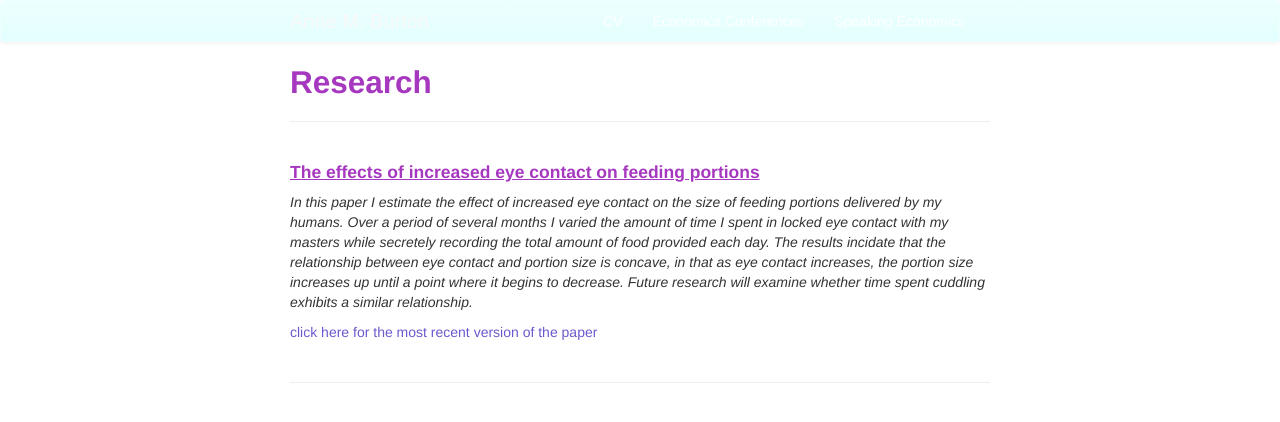
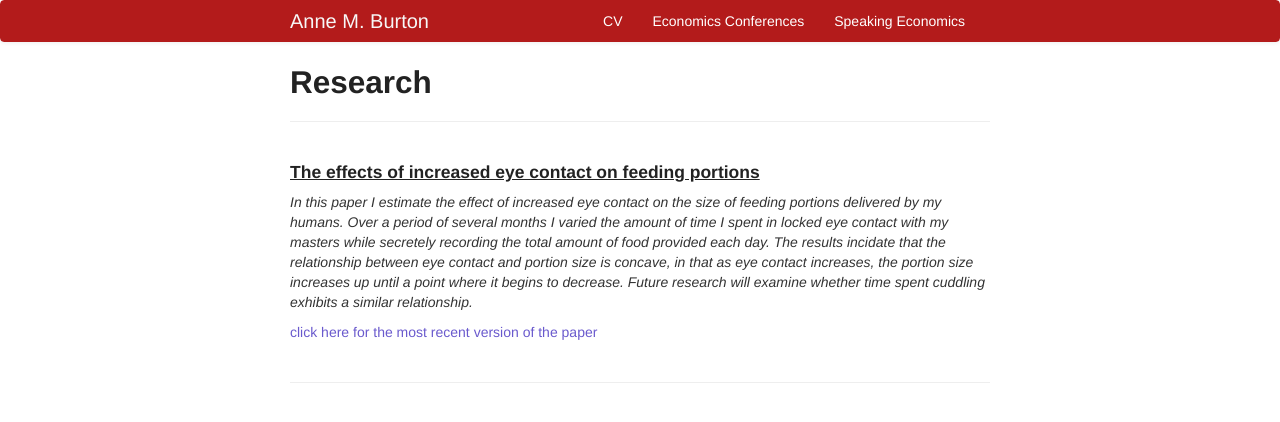
Before and after one commit to anne-m-burton/anne-m-burton.github.io, a Jekyll site: the page built from pages/research.md, in a window 1280 px wide. Shown: the top 422 px of the page. Built offline with Jekyll 4.4.1, drawn with Linux system fonts in a browser that asks for light colours.

Commit message:
change colors

```diff
--- a/assets/themes/twitter/css/my_custom_css.css
+++ b/assets/themes/twitter/css/my_custom_css.css
@@ -15,8 +15,8 @@ a {
 }
 
 a:hover {
-    color: darkslateblue;
-    background-color: #e3e4fa;
+    color: #222222;
+    background-color: #222222;
     text-decoration: none;
 }
 
@@ -58,7 +58,7 @@ td.right {
 
 
 h1, h2, h3, h4, h5 {
-    color: #a638bf;
+    color: #222222;
 }
 
 .danger {
@@ -86,28 +86,28 @@ h1, h2, h3, h4, h5 {
     padding-left: 10px;
 }
 
-
+/*Change nav and header color */
 .navbar-inner {
    min-height:40px;
    padding-left:20px;
    padding-right:20px;
    background-color:#fafafa;
-    background-image:-moz-linear-gradient(top, #edffff, #e3ffff);
-    background-image:-webkit-gradient(linear, 0 0, 0 100%, from(#edffff), to(#f2f2f2));
-    background-image:-webkit-linear-gradient(top, #edffff, #e3ffff);
-    background-image:-o-linear-gradient(top, #edffff, #e3ffff);
-    background-image:linear-gradient(to bottom, #edffff, #e3ffff);
-    background-repeat:repeat-x;
-    filter:progid:DXImageTransform.Microsoft.gradient(startColorstr='#ffffffff', endColorstr='#fff2f2f2', GradientType=0);
-    border:1px solid #edffff;
+   background-image:-moz-linear-gradient(top, #b31b1b, #b31b1b);
+   background-image:-webkit-gradient(linear, 0 0, 0 100%, from(#b31b1b), to(#b31b1b));
+   background-image:-webkit-linear-gradient(top, #b31b1b, #b31b1b);
+   background-image:-o-linear-gradient(top, #b31b1b, #b31b1b);
+   background-image:linear-gradient(to bottom, #b31b1b, #b31b1b);
+   background-repeat:repeat-x;filter:progid:DXImageTransform.Microsoft.gradient(startColorstr='#ffffffff', endColorstr='#fff2f2f2', GradientType=0);
+   border:1px solid #b31b1b;
    -webkit-border-radius:4px;
    -moz-border-radius:4px;
    border-radius:4px;
    -webkit-box-shadow:0 1px 4px rgba(0, 0, 0, 0.065);
    -moz-box-shadow:0 1px 4px rgba(0, 0, 0, 0.065);
-    box-shadow:0 1px 4px rgba(0, 0, 0, 0.065);
-    *zoom:1;
+   box-shadow:0 1px 4px rgba(0, 0, 0, 0.065);*zoom:1;
 }
+
+
 
 /* Change nav and header text color */
 .navbar .brand {
```
Lines whose indentation alone changed are shown as unchanged.
